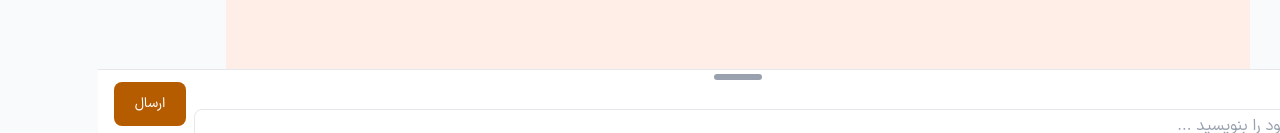
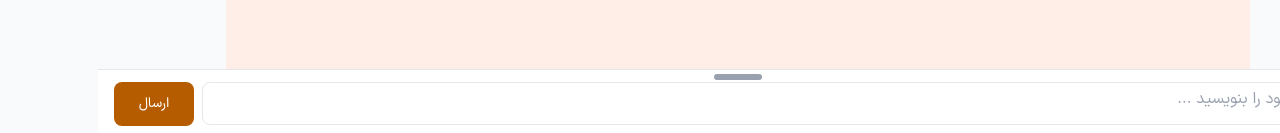
Before and after one commit to themestermim/note-nuxt, a Nuxt app: page / in a window 1280 px wide. Shown: the part 667-800 px from the top of the page. Built offline with nearby package versions, Linux system fonts and the light colour scheme.

Commit message:
installing idb.

```diff
--- a/app/assets/css/main.css
+++ b/app/assets/css/main.css
@@ -59,3 +59,27 @@ body {
     direction: rtl;
     @apply bg-gray-50 font-iransansx cursor-default;
 }
+
+.footer {
+    &.open {
+        .flex-system {
+            @apply flex-wrap;
+
+            .inputs-col {
+                @apply w-full gap-2;
+
+                .input {
+                    @apply max-h-12;
+                }
+
+                .textarea {
+                    @apply h-24;
+                }
+            }
+
+            .button-col {
+                @apply w-full;
+            }
+        }
+    }
+}
--- a/app/components/Footer/index.vue
+++ b/app/components/Footer/index.vue
@@ -1,7 +1,7 @@
 <template>
     <footer
         ref="footer"
-        class="border-t border-t-gray-200 transition-all bg-white fixed bottom-0 inset-x-0 transition-all"
+        :class="['border-t border-t-gray-200 transition-all bg-white fixed bottom-0 inset-x-0 transition-all footer', isMaximizedEditor && 'open']"
         :style="{height: footerHeight + 'px'}"
         @touchstart="startDrag"
         @touchmove="handleDrag"
@@ -13,21 +13,15 @@
         <button type="button" aria-label="drag"
             class="absolute top-0 left-1/2 -translate-x-1/2 w-12 h-1.5 bg-gray-400 rounded-full mt-1 cursor-grab touch-none"
         ></button>
-        <div class="px-4 pt-3 pb-2 h-full">
-            <div class="flex flex-wrap h-full">
-                <div class="w-auto flex-1">
-                    <input type="text" value="تایتل لیست" id="title" name="title" class="focus:outline-none text-sm font-medium pr-2 mb-1 text-gray-600" />
-                    <textarea name="description" id="description" class="transition-all h-11 text-base w-full font-normal placeholder:text-gray-400 border border-gray-200 rounded-lg resize-none py-1 px-2 focus:outline-none" placeholder="یادداشت خود را بنویسید ..."></textarea>
-                </div>
-                <div :class="{
-                    'h-fit': true,
-                    'w-20 pr-2': !isMaximizedEditor,
-                    'w-full pr-0 mt-2': isMaximizedEditor,
-                }">
-                    <button type="button" role="button" class="transition-all h-11 w-full rounded-lg flex items-center justify-center px-2 gap-2.5 text-sm bg-brown-500 text-white">
-                        <span>ارسال</span>
-                    </button>
-                </div>
+        <div class="flex flex-nowrap gap-2 px-4 pt-3 pb-2 h-full flex-system *:transition-all">
+            <div class="w-auto flex-1 flex flex-col gap-0 inputs-col *:transition-all">
+                <input type="text" value="تایتل لیست" id="title" name="title" class="focus:outline-none text-sm font-medium pr-2 text-gray-600 input max-h-0 overflow-hidden" />
+                <textarea name="description" id="description" class="transition-all h-11 text-base w-full font-normal placeholder:text-gray-400 border border-gray-200 rounded-lg resize-none py-1 px-2 focus:outline-none textarea" placeholder="یادداشت خود را بنویسید ..."></textarea>
+            </div>
+            <div class="w-20 button-col">
+                <button type="button" role="button" class="transition-all h-11 w-full rounded-lg flex items-center justify-center px-2 gap-2.5 text-sm bg-brown-500 text-white">
+                    <span>ارسال</span>
+                </button>
             </div>
         </div>
     </footer>
--- /dev/null
+++ b/app/store/notes/index.js
@@ -0,0 +1,12 @@
+import { defineStore } from 'pinia';
+
+export const useNotes = defineStore('Notes', {
+    state: () => {
+        return {
+            noteList: [],
+        }
+    },
+    actions: {
+
+    },
+})
--- a/package.json
+++ b/package.json
@@ -15,10 +15,15 @@
     "@pinia/nuxt": "^0.11.2",
     "@tailwindcss/vite": "^4.1.13",
     "eslint": "^9.35.0",
+    "idb": "^8.0.3",
     "nuxt": "^4.1.1",
     "pinia": "^3.0.3",
     "tailwindcss": "^4.1.13",
     "vue": "^3.5.21",
     "vue-router": "^4.5.1"
+  },
+  "devDependencies": {
+    "postcss": "^8.5.6",
+    "postcss-nesting": "^13.0.2"
   }
 }
```
Also changed, not shown: 1 other file (tests, documents, lock files or other folders).
